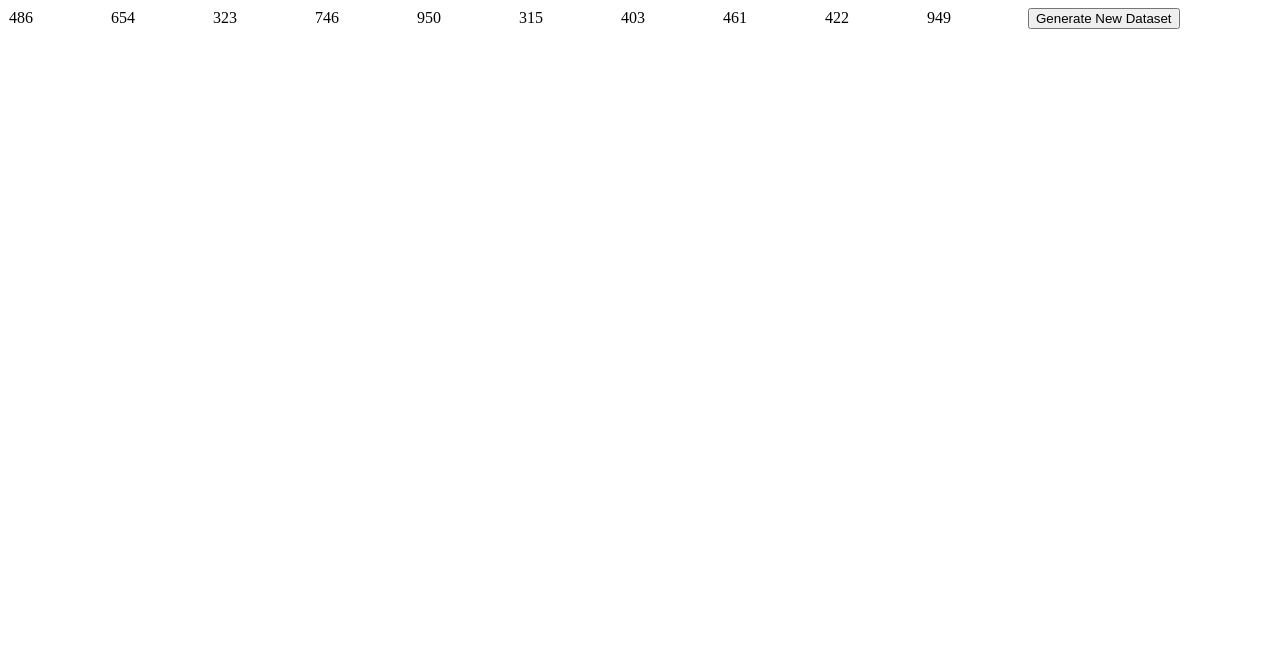
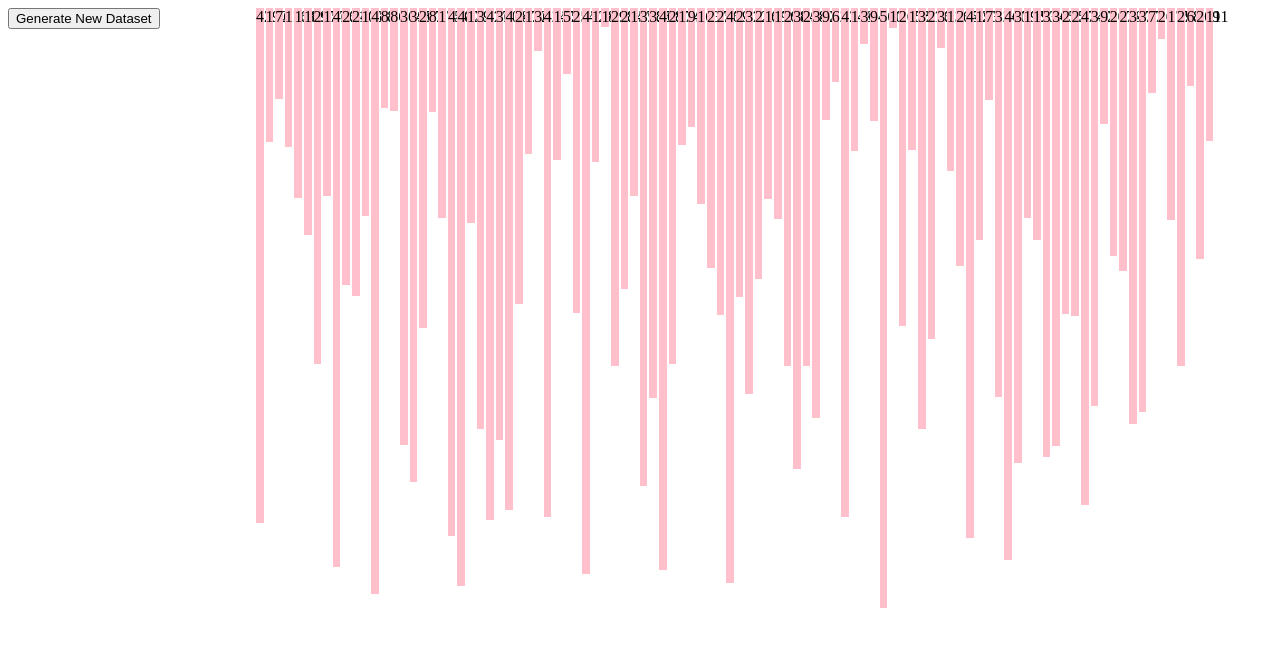
Before and after one commit to katalinschmidt/algos_project, a React (Create React App) app: page / in a window 1280 px wide. Shown: the top 646 px of the page. Built offline with nearby package versions, Linux system fonts and the light colour scheme.

Commit message:
Improve styling

```diff
--- a/src/SortingVisualizer/SortingVisualizer.css
+++ b/src/SortingVisualizer/SortingVisualizer.css
@@ -1,9 +1,14 @@
 .array-container {
-  position: absolute;
+  display: flex;
+  justify-content: space-evenly;
+  height: 75vh;
+  width: 75vw;
+  position: fixed;
+  right: 5vw;
 }
 
-.array-bar {
-  width: 100px;
-  display: inline-block;
-  margin: 0 1px;
+.array-item {
+  flex-grow: 1;
+  background-color: pink;
+  margin-right: 2px;
 }
--- a/src/SortingVisualizer/SortingVisualizer.jsx
+++ b/src/SortingVisualizer/SortingVisualizer.jsx
@@ -2,12 +2,15 @@ import { useState } from 'react';
 import './SortingVisualizer.css';
 
 // TODO: Replace hardcoding
-const LENGTH_OF_ARRAY = 10;
+const LENGTH_OF_ARRAY = 100;
 
-function generateRandomIntFromRange(min, max) {
+const MIN_RANDOM_INT = 10;
+const MAX_RANDOM_INT = 500;
+
+function generateRandomIntFromRange() {
     // Allows range to start with any int and includes min & max as potential return values
     // https://stackoverflow.com/questions/4959975/generate-random-number-between-two-numbers-in-javascript
-    return Math.floor(Math.random() * (max - min + 1) + min)
+    return Math.floor(Math.random() * (MAX_RANDOM_INT - MIN_RANDOM_INT + 1) + MIN_RANDOM_INT)
 }
 
 function createNewArray() {
@@ -19,7 +22,7 @@ function createNewArray() {
     for (let i = 0; i < LENGTH_OF_ARRAY; i++) {
         array.push(
             // Generate random int
-            generateRandomIntFromRange(10, 1000)
+            generateRandomIntFromRange()
         )
     }
 
@@ -36,16 +39,22 @@ function SortingVisualizer() {
 
     // Return component for rendering
     return (
+        <div>
             <div className="array-container">
                 {/* Map each element in array to div for styling */}
                 {array.map((value, idx) => (
                     <div
-                    className="array-bar"
                         key={idx}
+                        className="array-item"
+                        style={{
+                            height: `${(value / MAX_RANDOM_INT) * 100}%`,
+                            width: `calc(75vw * 0.75 / ${LENGTH_OF_ARRAY})`
+                        }}
                     >
                         <span>{value}</span>
                     </div>
                 ))}
+            </div>
             <button onClick={handleRegenerateClick}>Generate New Dataset</button>
         </div>
     )
```
Lines whose indentation alone changed are shown as unchanged.
